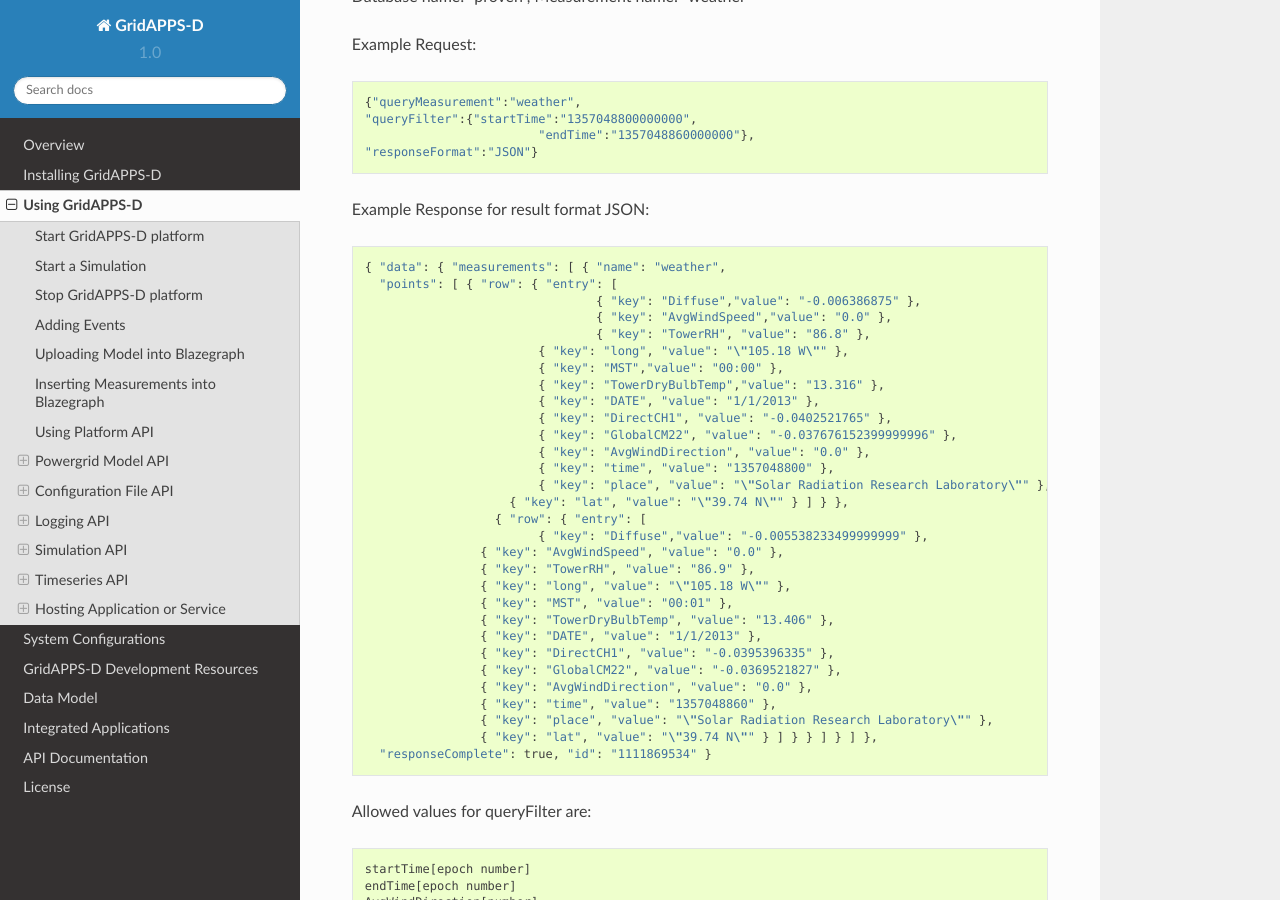
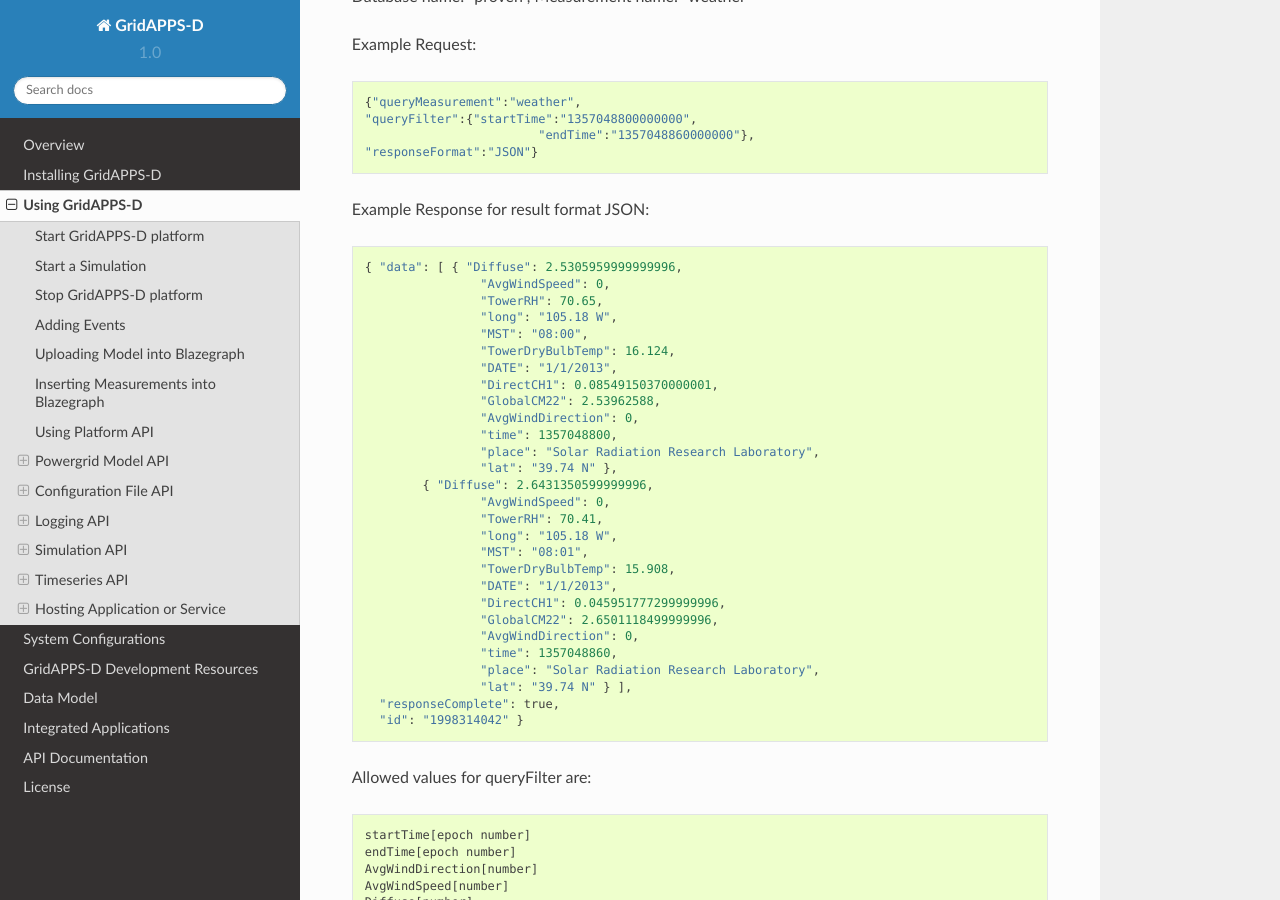
Before and after one commit to ericstephan/gridappsd-docs, a Sphinx documentation site: the page built from docs/source/using_gridappsd/index.rst, in a window 1280 px wide and 900 px high, scrolled down 27401 px. Built offline with Sphinx 7.4.7 and the Read the Docs theme 2.0.0, drawn with Linux system fonts in a browser that asks for light colours.

Commit message:
updated weather query response

```diff
--- a/docs/source/developer_resources/index.rst
+++ b/docs/source/developer_resources/index.rst
@@ -20,12 +20,6 @@
 ------------------
 .. include:: Execution_Workflow.rst
 
-
-Messaging
----------
-
-.. include:: messaging/FNCSBridge_Input.rst
-
 CIM Documentation
 -----------------
 .. include:: CDPSM.rst
--- a/docs/source/using_gridappsd/api_examples/timeseries_data_api.rst
+++ b/docs/source/using_gridappsd/api_examples/timeseries_data_api.rst
@@ -20,36 +20,34 @@
 Example Response for result format JSON:
 ::
 
-	{ "data": { "measurements": [ { "name": "weather",
-	  "points": [ { "row": { "entry": [
-		 			{ "key": "Diffuse","value": "-0.006386875" },
-		 			{ "key": "AvgWindSpeed","value": "0.0" },
-		 			{ "key": "TowerRH", "value": "86.8" },
-		    		{ "key": "long", "value": "\"105.18 W\"" },
-		    		{ "key": "MST","value": "00:00" },
-		    		{ "key": "TowerDryBulbTemp","value": "13.316" },
-		    		{ "key": "DATE", "value": "1/1/2013" },
-		    		{ "key": "DirectCH1", "value": "-0.0402521765" },
-		        	{ "key": "GlobalCM22", "value": "-0.037676152399999996" },
-		         	{ "key": "AvgWindDirection", "value": "0.0" },
-		          	{ "key": "time", "value": "1357048800" },
-		           	{ "key": "place", "value": "\"Solar Radiation Research Laboratory\"" },
-		            { "key": "lat", "value": "\"39.74 N\"" } ] } },
-	           	  { "row": { "entry": [
-	           	 	{ "key": "Diffuse","value": "-0.005538233499999999" },
-	              	{ "key": "AvgWindSpeed", "value": "0.0" },
-	               	{ "key": "TowerRH", "value": "86.9" },
-	               	{ "key": "long", "value": "\"105.18 W\"" },
-	                { "key": "MST", "value": "00:01" },
-	                { "key": "TowerDryBulbTemp", "value": "13.406" },
-	                { "key": "DATE", "value": "1/1/2013" },
-	                { "key": "DirectCH1", "value": "-0.0395396335" },
-	                { "key": "GlobalCM22", "value": "-0.0369521827" },
-	                { "key": "AvgWindDirection", "value": "0.0" },
-	                { "key": "time", "value": "1357048860" },
-	                { "key": "place", "value": "\"Solar Radiation Research Laboratory\"" },
-	                { "key": "lat", "value": "\"39.74 N\"" } ] } } ] } ] },
-	  "responseComplete": true, "id": "1111869534" }
+	{ "data": [ { "Diffuse": 2.5305959999999996,
+			"AvgWindSpeed": 0,
+			"TowerRH": 70.65,
+			"long": "105.18 W",
+			"MST": "08:00",
+			"TowerDryBulbTemp": 16.124,
+			"DATE": "1/1/2013",
+			"DirectCH1": 0.08549150370000001,
+			"GlobalCM22": 2.53962588,
+			"AvgWindDirection": 0,
+			"time": 1357048800,
+			"place": "Solar Radiation Research Laboratory",
+			"lat": "39.74 N" },
+		{ "Diffuse": 2.6431350599999996,
+			"AvgWindSpeed": 0,
+			"TowerRH": 70.41,
+			"long": "105.18 W",
+			"MST": "08:01",
+			"TowerDryBulbTemp": 15.908,
+			"DATE": "1/1/2013",
+			"DirectCH1": 0.045951777299999996,
+			"GlobalCM22": 2.6501118499999996,
+			"AvgWindDirection": 0,
+			"time": 1357048860,
+			"place": "Solar Radiation Research Laboratory",
+			"lat": "39.74 N" } ],
+	  "responseComplete": true,
+	  "id": "1998314042" }
 
 Allowed values for queryFilter are:
 ::
```
